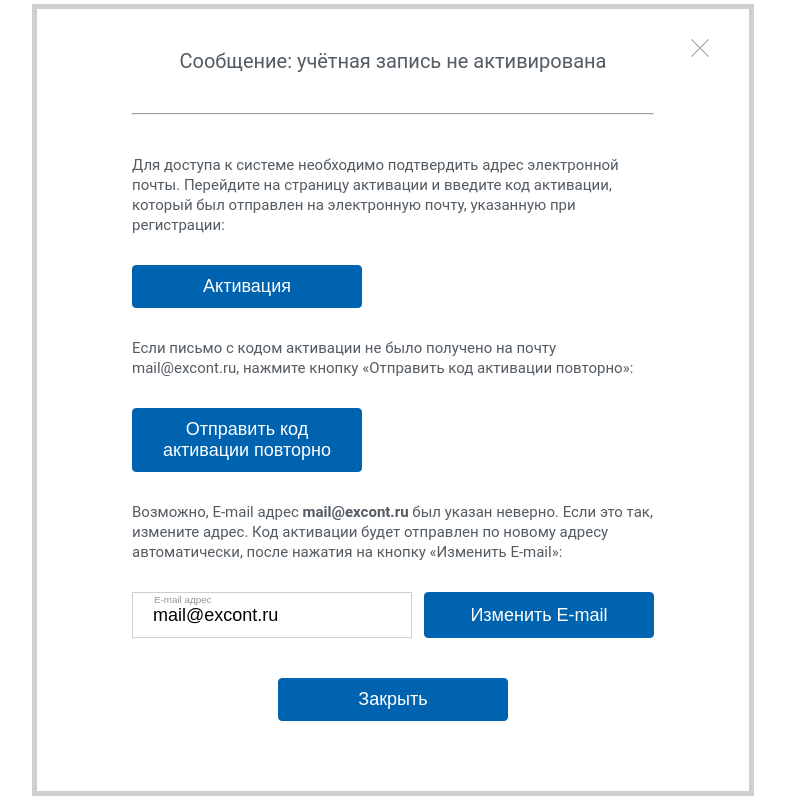
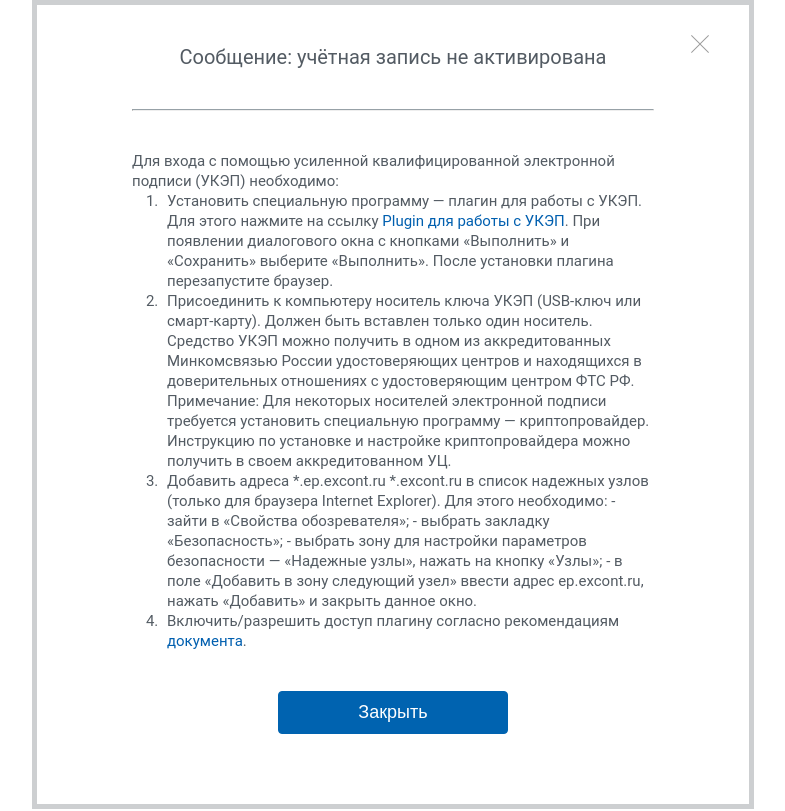
Before and after one commit to Mirzamorph/excont-react-modals, a React (Create React App) app: page / in a window 1280 px wide. Shown: the top 811 px of the page, without its empty margins (247-1032 px from the left). Built offline with nearby package versions, Linux system fonts and the light colour scheme.

Commit message:
new component

```diff
--- /dev/null
+++ b/src/components/NoUkep.js
@@ -0,0 +1,47 @@
+import React from 'react';
+import Popup from './partials/Popup';
+
+function NoUkep() {
+  return (
+    <div className="container">
+      <Popup title="Сообщение: учётная запись не активирована">
+        <p className="no-margin">
+          Для входа с помощью усиленной квалифицированной электронной подписи
+          (УКЭП) необходимо:
+        </p>
+        <ol>
+          <li>
+            Установить специальную программу — плагин для работы с УКЭП. Для
+            этого нажмите на ссылку <a href="#">Plugin для работы с УКЭП</a>.
+            При появлении диалогового окна с кнопками «Выполнить» и «Сохранить»
+            выберите «Выполнить». После установки плагина перезапустите браузер.
+          </li>
+          <li>
+            Присоединить к компьютеру носитель ключа УКЭП (USB-ключ или
+            смарт-карту). Должен быть вставлен только один носитель. Средство
+            УКЭП можно получить в одном из аккредитованных Минкомсвязью России
+            удостоверяющих центров и находящихся в доверительных отношениях с
+            удостоверяющим центром ФТС РФ. Примечание: Для некоторых носителей
+            электронной подписи требуется установить специальную программу —
+            криптопровайдер. Инструкцию по установке и настройке
+            криптопровайдера можно получить в своем аккредитованном УЦ.
+          </li>
+          <li>
+            Добавить адреса *.ep.excont.ru *.excont.ru в список надежных узлов
+            (только для браузера Internet Explorer). Для этого необходимо: -
+            зайти в «Свойства обозревателя»; - выбрать закладку «Безопасность»;
+            - выбрать зону для настройки параметров безопасности — «Надежные
+            узлы», нажать на кнопку «Узлы»; - в поле «Добавить в зону следующий
+            узел» ввести адрес ep.excont.ru, нажать «Добавить» и закрыть данное
+            окно.
+          </li>
+          <li>
+            Включить/разрешить доступ плагину согласно рекомендациям <a href="#">документа</a>.
+          </li>
+        </ol>
+      </Popup>
+    </div>
+  );
+}
+
+export default NoUkep;
--- a/src/components/index.js
+++ b/src/components/index.js
@@ -14,9 +14,12 @@ import CodeSent from './CodeSent';
 import User from './User';
 import Activation from './Activation';
 import UserNotActivated from './UserNotActivated';
+import NoUkep from './NoUkep';
 
 const Modals = () => (
   <>
+    <NoUkep />
+    <hr className="hr" />
     <UserNotActivated />
     <hr className="hr" />
     <Activation />
--- a/src/index.scss
+++ b/src/index.scss
@@ -305,6 +305,10 @@ body, html {
   width: 100%;
 }
 
+.no-margin {
+  margin: 0 !important;
+}
+
 .login-modal {
   position: relative;
   display: flex;
@@ -498,6 +502,16 @@ body, html {
       }
     }
   }
+  a {
+    @include textLink;
+    text-decoration: none;
+  }
+  ol {
+    margin-left: 30px;
+    li {
+      padding-left: 5px;
+    }
+  }
 }
 
 
```
